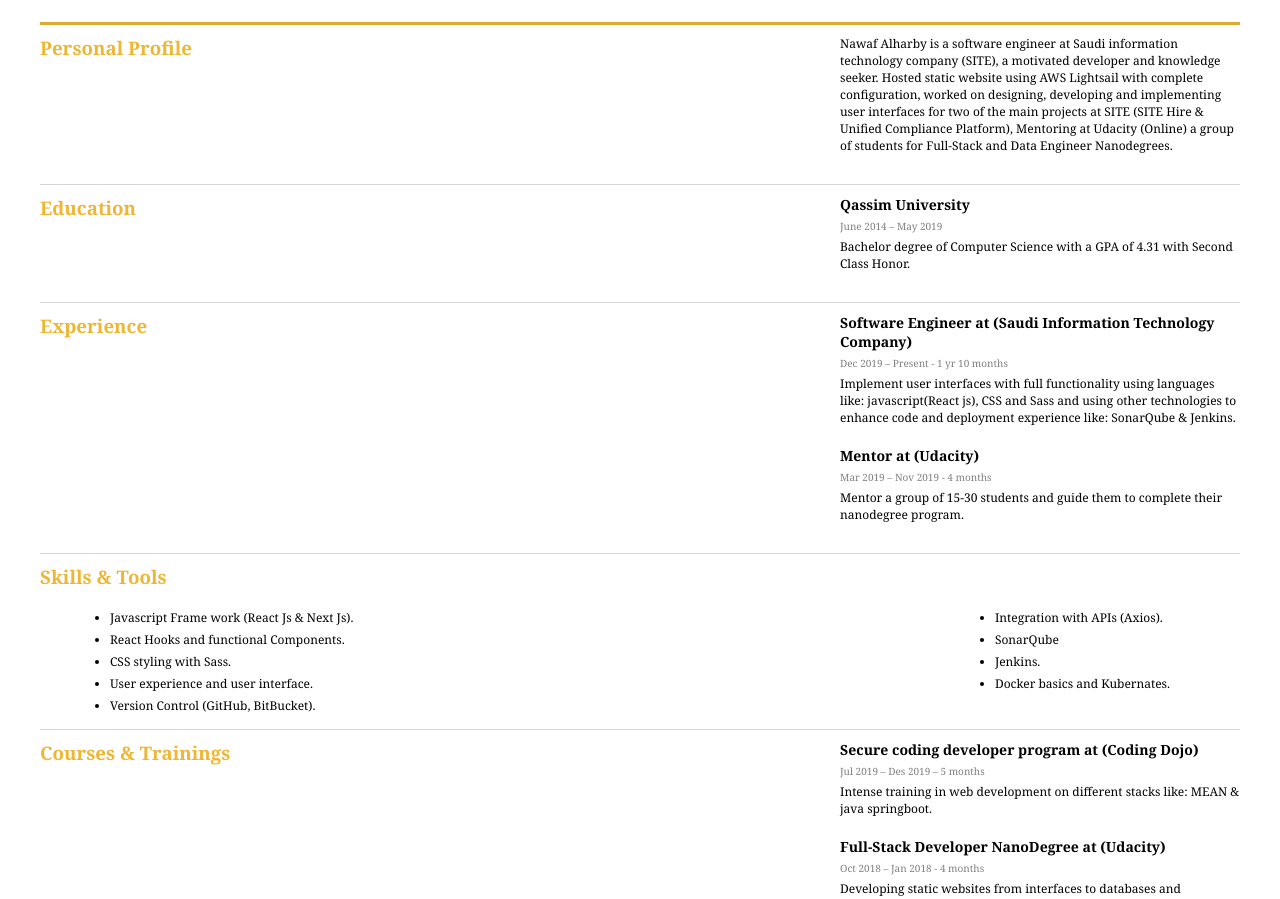
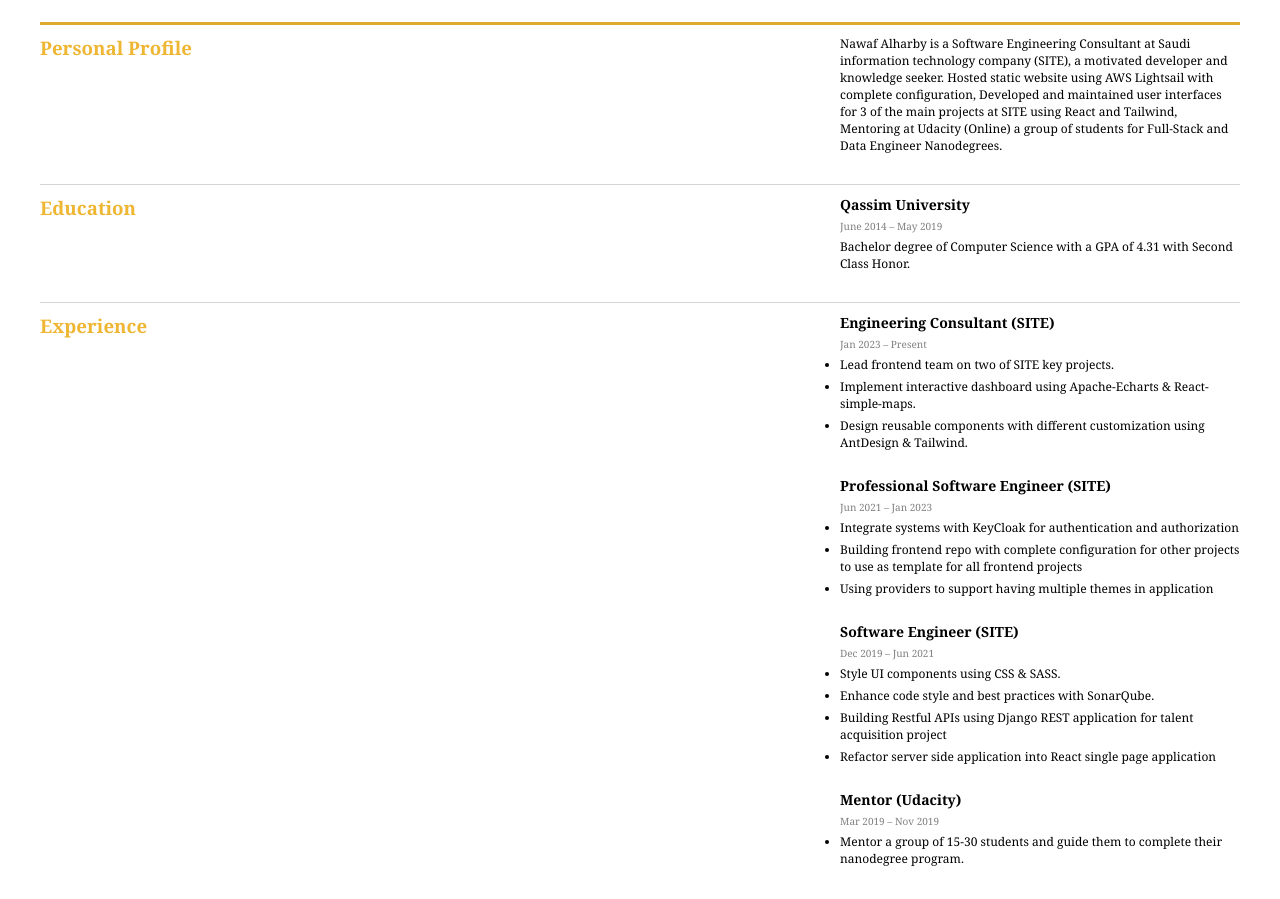
Before and after one commit to The-7-Hunter/resume-mock, a plain HTML site: page index.html in a window 1280 px wide. Shown: the part 98-997 px from the top of the page. Drawn offline with Linux system fonts and the light colour scheme.

Commit message:
Refactor resume to include 2023

```diff
--- a/index.html
+++ b/index.html
@@ -9,7 +9,7 @@
       <div class="header">
         <div>
           <h2>Nawaf Saud Alharby</h2>
-          <p> Software engineer at SITE </p>
+          <p>Software Engineering Consultant at SITE </p>
         </div>
         <div>
           <p class="personal"> Email: <span>nawafhunter@gmail.com</span> </p>
@@ -25,10 +25,10 @@
         </div>
         <div class="text">
           <p>
-            Nawaf Alharby is a software engineer at Saudi information technology company (SITE),
+            Nawaf Alharby is a Software Engineering Consultant at Saudi information technology company (SITE),
 a motivated developer and knowledge seeker.
 Hosted static website using AWS Lightsail with complete configuration,
-worked on designing, developing and implementing user interfaces for two of the main projects at SITE (SITE Hire & Unified Compliance Platform),
+Developed and maintained user interfaces for 3 of the main projects at SITE using React and Tailwind,
 Mentoring at Udacity (Online) a group of students for Full-Stack and Data Engineer Nanodegrees.
           </p>
         </div>
@@ -57,22 +57,56 @@ Mentoring at Udacity (Online) a group of students for Full-Stack and Data Engine
           <h3 class="title">Experience</h3>
         </div>
         <div class="multi-sections">
+
           <div class="text">
-            <h3>Software Engineer at (Saudi Information Technology Company)</h3>
+            <h3>Engineering Consultant (SITE)</h3>
             <span class='span-in-section'>
-              Dec 2019 – Present - 1 yr 10 months
+              Jan 2023 – Present
             </span>
-            <p>
-              Implement user interfaces with full functionality using languages like: javascript(React js), CSS and Sass and using other technologies to enhance code and deployment experience like: SonarQube & Jenkins.</p>
+            <ul>
+              <li>Lead frontend team on two of SITE key projects.</li>
+              <li>Implement interactive dashboard using Apache-Echarts & React-simple-maps.</li>
+              <li>Design reusable components with different customization using AntDesign & Tailwind.</li>
+            </ul>
           </div>
 
           <div class="text">
-            <h3>Mentor at (Udacity)</h3>
+            <h3>Professional Software Engineer (SITE)</h3>
             <span class='span-in-section'>
-              Mar 2019 – Nov 2019 - 4 months
+              Jun 2021 – Jan 2023
             </span>
-            <p>
-              Mentor a group of 15-30 students and guide them to complete their nanodegree program.          </div>
+            <ul>
+              <li>Integrate systems with KeyCloak for authentication and authorization</li>
+              <li>Building frontend repo with complete configuration for other projects to use as template for all frontend projects</li>
+              <li>Using providers to support having multiple themes in application</li>
+            </ul>
+          </div>
+
+          <div class="text">
+            <h3>Software Engineer (SITE)</h3>
+            <span class='span-in-section'>
+              Dec 2019 – Jun 2021
+            </span>
+            <ul>
+              <li>Style UI components using CSS & SASS.</li>
+              <li>Enhance code style and best practices with SonarQube.</li>
+              <li>Building Restful APIs using Django REST application for talent acquisition project</li>
+              <li>Refactor server side application into React single page application</li>
+
+            </ul>
+            </div>
+
+          <div class="text">
+            <h3>Mentor (Udacity)</h3>
+            <span class='span-in-section'>
+              Mar 2019 – Nov 2019
+            </span>
+            <ul>
+              <li>
+                Mentor a group of 15-30 students and guide them to complete their nanodegree program.
+              </li>
+            </ul>
+          </div>
         </div>
       </div>
 
@@ -85,19 +119,21 @@ Mentoring at Udacity (Online) a group of students for Full-Stack and Data Engine
       <div class="skills">
         <div>
           <ul>
-            <li>Javascript Frame work (React Js & Next Js).</li>
+            <li>Javascript Frame work (React Js & Next Js Basics).</li>
+            <li>TypeScript</li>
             <li>React Hooks and functional Components.</li>
             <li>CSS styling with Sass.</li>
+            <li> Tailwind </li>
             <li>User experience and user interface.</li>
-            <li>Version Control (GitHub, BitBucket).</li>
           </ul>
         </div>
         <div>
           <ul>
-            <li>Integration with APIs (Axios).</li>
-            <li>SonarQube</li>
-            <li>Jenkins.</li>
+            <li>Version Control (GitHub, BitBucket).</li>
+            <li>Configuring APIs and interceptors (Axios).</li>
+            <li>Operating systems (Linux, Windows & MacOS</li>
             <li>Docker basics and Kubernates.</li>
+            <li>Flutter Basics</li>
           </ul>
         </div>
       </div>
@@ -109,9 +145,9 @@ Mentoring at Udacity (Online) a group of students for Full-Stack and Data Engine
         </div>
         <div class="multi-sections">
           <div class="text">
-            <h3>Secure coding developer program at (Coding Dojo)</h3>
+            <h3>Secure coding developer (Coding Dojo)</h3>
             <span class='span-in-section'>
-              Jul 2019 – Des 2019 – 5 months
+              Jul 2019 – Des 2019
             </span>
             <p>
               Intense training in web development on different stacks like: MEAN & java springboot.
@@ -119,9 +155,9 @@ Mentoring at Udacity (Online) a group of students for Full-Stack and Data Engine
             </div>
 
             <div class="text">
-              <h3>Full-Stack Developer NanoDegree at (Udacity)</h3>
+              <h3>Full-Stack Developer NanoDegree (Udacity)</h3>
               <span class='span-in-section'>
-                Oct 2018 – Jan 2018 - 4 months
+                Oct 2018 – Jan 2018
               </span>
               <p>
                 Developing static websites from interfaces to databases and deploying using technologies like: AWS Services, Python, and PostgreSQL.
@@ -130,7 +166,7 @@ Mentoring at Udacity (Online) a group of students for Full-Stack and Data Engine
           </div>
         </div>
 
-        <div class="plain-divider" />
+        <!-- <div class="plain-divider" />
         <br />
         <br />
         <br />
@@ -171,7 +207,7 @@ Mentoring at Udacity (Online) a group of students for Full-Stack and Data Engine
             </div>
         </div>
       </div>
-      <div class="plain-divider" />
+      <div class="plain-divider" /> -->
 
 
     </div>
```
